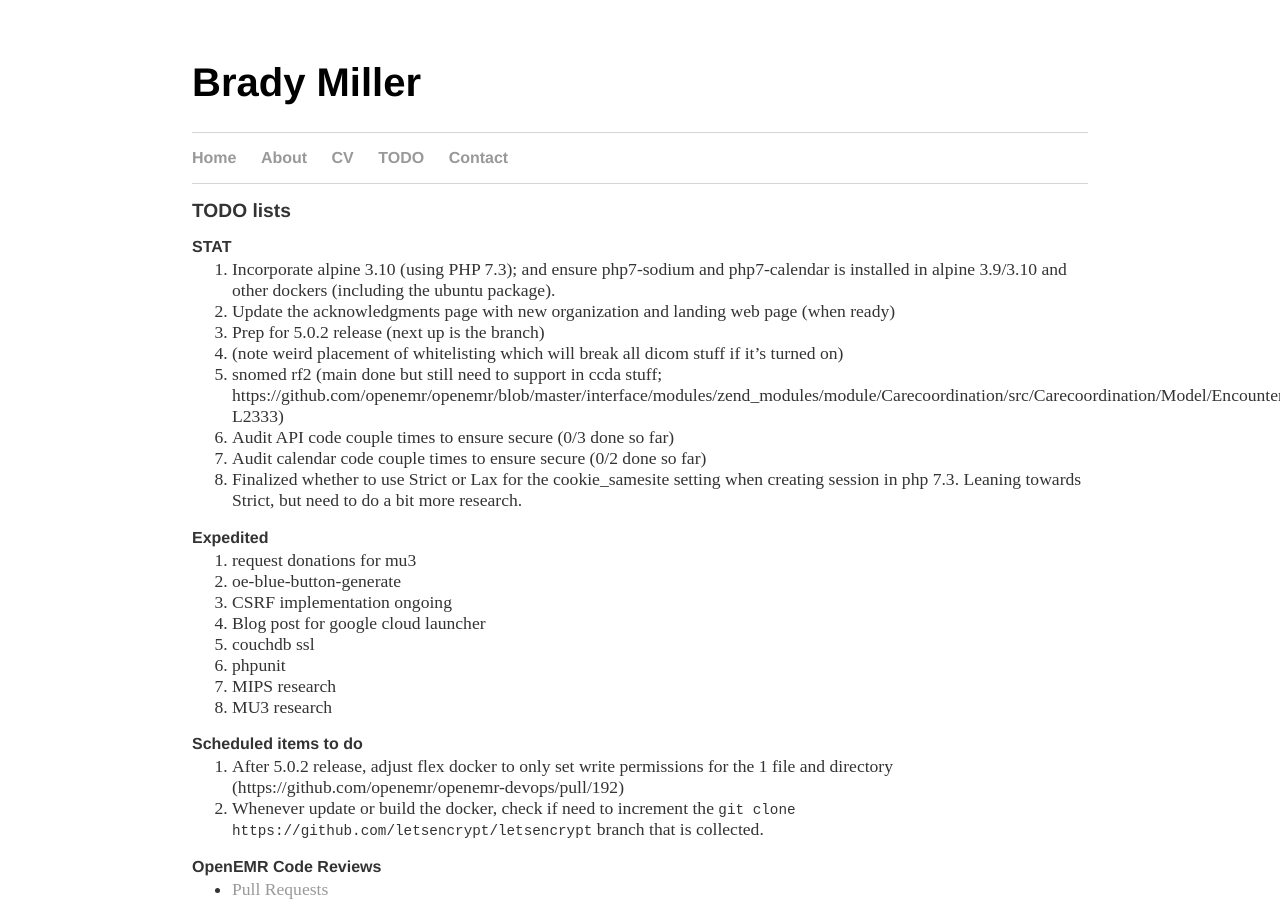
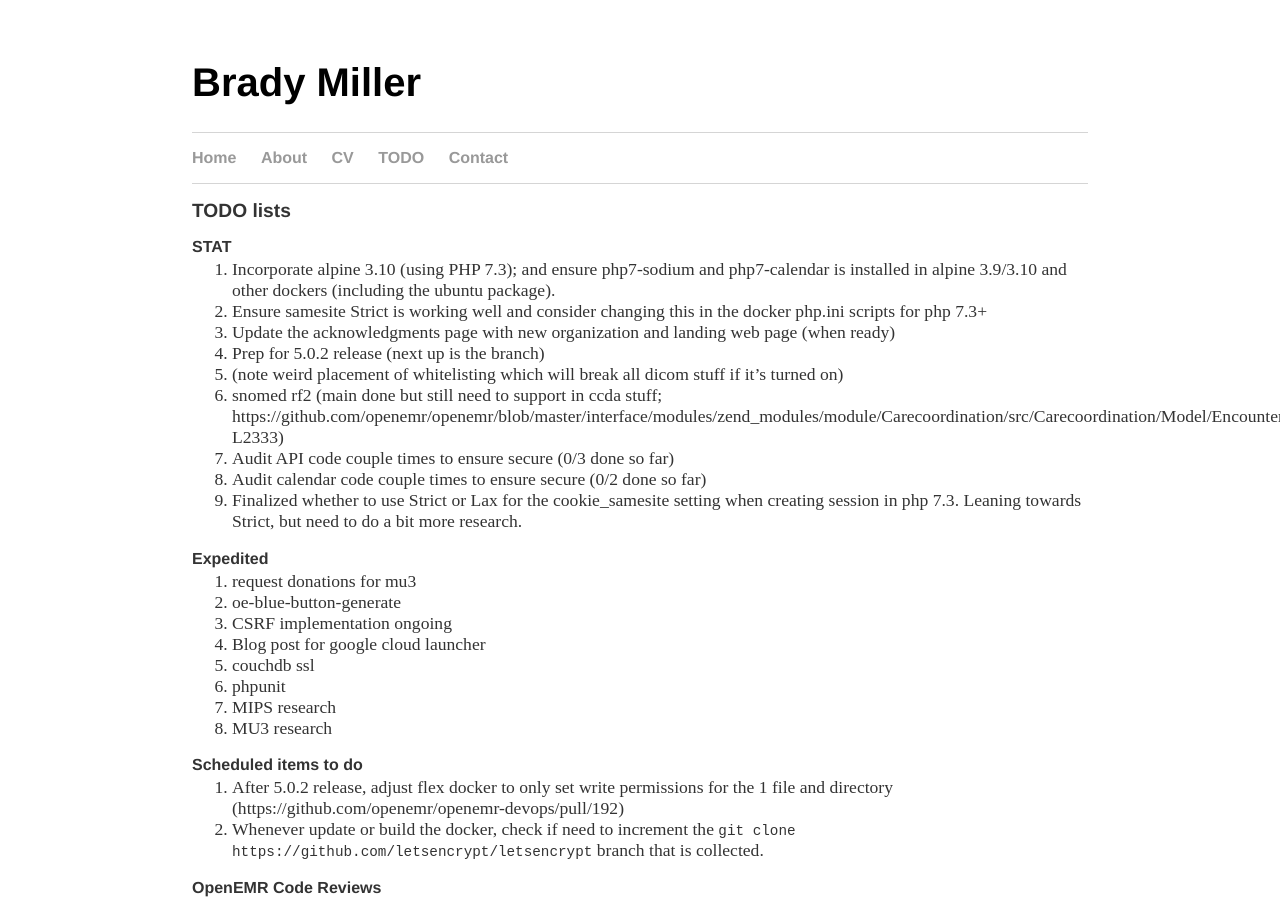
Before and after one commit to bradymiller/bradymiller.github.io, a Jekyll site: the page built from todo/index.md, in a window 1280 px wide and 900 px high. Built offline with Jekyll 4.4.1, drawn with Linux system fonts in a browser that asks for light colours; our own code applies the rules of GitHub Pages for plain Markdown files.

Commit message:
Update index.md

```diff
--- a/todo/index.md
+++ b/todo/index.md
@@ -5,6 +5,7 @@ layout: default
 
 ### STAT
 1. Incorporate alpine 3.10 (using PHP 7.3); and ensure php7-sodium and php7-calendar is installed in alpine 3.9/3.10 and other dockers (including the ubuntu package).
+1. Ensure samesite Strict is working well and consider changing this in the docker php.ini scripts for php 7.3+
 1. Update the acknowledgments page with new organization and landing web page (when ready)
 1. Prep for 5.0.2 release (next up is the branch)
 1. (note weird placement of whitelisting which will break all dicom stuff if it's turned on)
```
